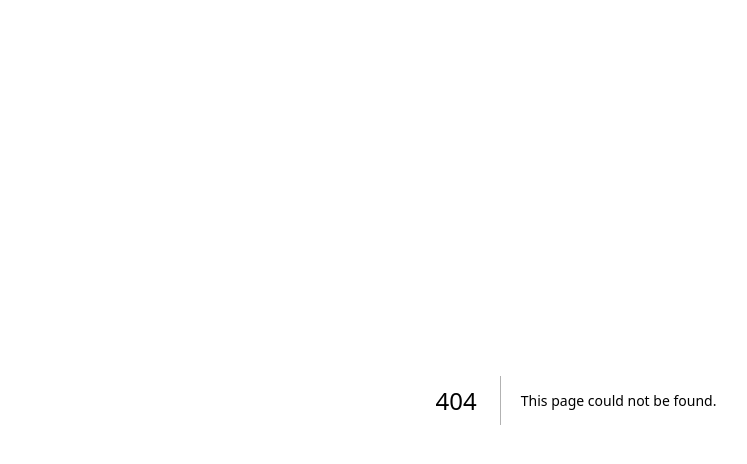
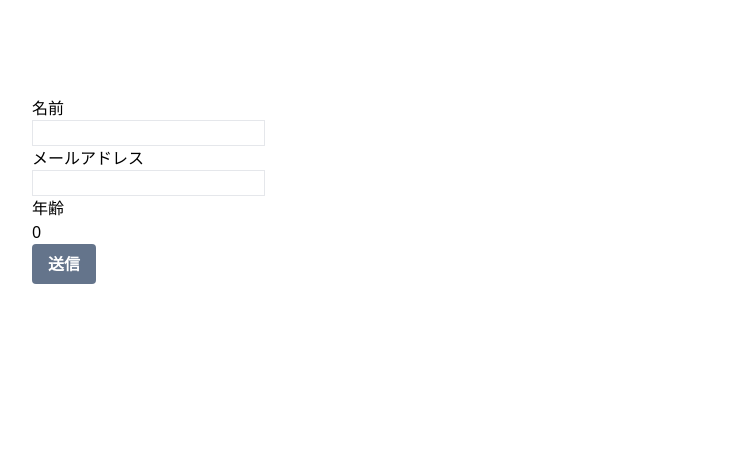
Before and after one commit to kinjo1130/portfolio-v4, a Next.js app: page /techPlayGround/reactHookForm/container in a window 1280 px wide. Before the commit this address had no page. Shown: the top 464 px of the page, without its empty margins (64-811 px from the left). Built offline with nearby package versions, Linux system fonts and the light colour scheme.

Commit message:
技術的な試せる場所を作ってみた

```diff
--- a/components/Button.tsx
+++ b/components/Button.tsx
@@ -2,11 +2,21 @@ type Props = {
 	children: React.ReactNode;
 	className?: string;
 	handleClick?: () => void;
+	type?: "button" | "submit" | "reset";
 };
-export default function Button({ children, className, handleClick }:Props) {
+export const Button: React.FC<Props> = ({
+	children,
+	className,
+	handleClick,
+	type,
+}) => {
 	return (
-    <button type="button" onClick={handleClick} className={`bg-slate-500 hover:bg-slate-700 text-white font-bold py-2 px-4 rounded ${className}`}>
+		<button
+			type={type}
+			onClick={handleClick}
+			className={`bg-slate-500 hover:bg-slate-700 text-white font-bold py-2 px-4 rounded ${className}`}
+		>
 			{children}
 		</button>
 	);
-}
+};
--- a/components/Header.tsx
+++ b/components/Header.tsx
@@ -12,7 +12,7 @@ export const Header: React.FC = () => {
 				: "";
 		}
 		// それ以外のパスの場合は、サブパスを含むかどうかをチェック
-		return router.pathname.startsWith(href + "/") || router.pathname === href
+		return router.pathname.startsWith(`${href}/`) || router.pathname === href
 			? "bg-slate-200 rounded-2xl py-2 px-4 no-underline"
 			: "";
 	};
--- a/components/Heading.tsx
+++ b/components/Heading.tsx
@@ -1,4 +1,4 @@
-import React from 'react';
+import type React from 'react';
 
 interface HeadingProps {
   children: React.ReactNode;
--- a/package.json
+++ b/package.json
@@ -9,6 +9,7 @@
     "lint": "next lint"
   },
   "dependencies": {
+    "@hookform/resolvers": "^3.9.1",
     "@vercel/og": "^0.6.2",
     "lucide-react": "^0.376.0",
     "microcms-js-sdk": "^3.1.0",
@@ -16,7 +17,9 @@
     "next": "14.1.4",
     "react": "^18",
     "react-dom": "^18",
-    "rss": "^1.2.2"
+    "react-hook-form": "^7.54.0",
+    "rss": "^1.2.2",
+    "zod": "^3.24.0"
   },
   "devDependencies": {
     "@biomejs/biome": "1.9.4",
--- a/pages/index.tsx
+++ b/pages/index.tsx
@@ -1,11 +1,12 @@
 import Achievement from "@/components/Achievement";
-import Button from "@/components/Button";
+import { Button } from "@/components/Button";
 import MembershipList from "@/components/MembershipList";
 import SNS from "@/components/SNS";
 import { SeoHead } from "@/components/SeoHead";
 import Image from "next/image";
 import Link from "next/link";
 import Layout from "./layout";
+import TechPlayground from "./techPlayGround";
 export default function Home() {
 	return (
 		<>
@@ -37,9 +38,14 @@ export default function Home() {
 						<div className="my-10">
 							<MembershipList />
 						</div>
-						<Button className="mt-10">
-							<Link href="/about">詳細なプロフィール</Link>
-						</Button>
+						<div className="flex flex-col">
+							<Button className="mt-10">
+								<Link href="/techPlayGround/">技術的な遊び場へ</Link>
+							</Button>
+							<Button className="mt-10">
+								<Link href="/about">詳細なプロフィール</Link>
+							</Button>
+						</div>
 					</div>
 				</div>
 
--- a/pages/products/index.tsx
+++ b/pages/products/index.tsx
@@ -1,13 +1,18 @@
+import { SeoHead } from "@/components/SeoHead";
+import { client } from "@/libs/client";
+import type { Products } from "@/types/product";
+import Image from "next/image";
+import Link from "next/link";
 import Layout from "../layout";
-import { client } from "@/libs/client";
-import { Products } from "@/types/product";
-import Link from "next/link";
-import Image from "next/image";
-import { SeoHead } from "@/components/SeoHead";
 export default function Product({ products }: { products: Products }) {
 	return (
 		<>
-      <SeoHead title="Products" titleTemplate="プロダクト一覧" description="Products List" imgUrl="/favicon.ico"></SeoHead>
+			<SeoHead
+				title="Products"
+				titleTemplate="プロダクト一覧"
+				description="Products List"
+				imgUrl="/favicon.ico"
+			/>
 			<Layout title="Products">
 				<ul className="ml-5 grid md:grid-cols-3 gap-4 ">
 					{products.map((product) => (
--- /dev/null
+++ b/pages/techPlayGround/index.tsx
@@ -0,0 +1,26 @@
+import { Button } from "@/components/Button";
+import { SeoHead } from "@/components/SeoHead";
+import Link from "next/link";
+import Layout from "../layout";
+import FormContainer from "./reactHookForm/container";
+
+const TechPlayground: React.FC = () => {
+	return (
+		<>
+			<SeoHead
+				title="Products"
+				titleTemplate="技術的な試行錯誤一覧"
+				description="TechPlayGround List"
+				imgUrl="/favicon.ico"
+			/>
+			<Layout title="Tech PlayGround List">
+				<Button className="mt-10">
+					<Link href="/techPlayGround/reactHookForm">
+						reactHookFormを試したみた
+					</Link>
+				</Button>
+			</Layout>
+		</>
+	);
+};
+export default TechPlayground;
--- /dev/null
+++ b/pages/techPlayGround/reactHookForm/container.tsx
@@ -0,0 +1,34 @@
+/*
+ここには、ロジックとvalidation関係を書くようにする
+*/
+import { zodResolver } from "@hookform/resolvers/zod";
+import { type SubmitHandler, useForm } from "react-hook-form";
+import { z } from "zod";
+import type { FormValues } from "./presenter";
+import FormPresenter from "./presenter";
+
+// validationのschemaの作成
+const schema = z.object({
+	name: z.string().nonempty(),
+	email: z.string().email(),
+	age: z.number().int().positive(),
+});
+
+const FormContainer = () => {
+	// ここにロジックを書いていく
+	const { control, handleSubmit } = useForm<FormValues>({
+		resolver: zodResolver(schema),
+		defaultValues: {
+			name: "",
+			email: "",
+			age: 0,
+		},
+	});
+	const onSubmit: SubmitHandler<FormValues> = (data) => {
+		console.log(data);
+	};
+	// UIはここにimportしてきているだけ
+	return <FormPresenter control={control} onSubmit={handleSubmit(onSubmit)} />;
+};
+
+export default FormContainer;
--- /dev/null
+++ b/pages/techPlayGround/reactHookForm/index.tsx
@@ -0,0 +1,10 @@
+import FormContainer from "./container";
+
+const Page = () => {
+	return (
+		<div>
+			<FormContainer />
+		</div>
+	);
+};
+export default Page;
--- /dev/null
+++ b/pages/techPlayGround/reactHookForm/presenter.tsx
@@ -0,0 +1,69 @@
+import { Button } from "@/components/Button";
+import {
+	type Control,
+	Controller,
+	type UseFormHandleSubmit,
+} from "react-hook-form";
+
+export type FormValues = {
+	name: string;
+	email: string;
+	age: number;
+};
+
+type Props = {
+	control: Control<FormValues>;
+	onSubmit: ReturnType<UseFormHandleSubmit<FormValues>>;
+};
+
+const FormPresenter: React.FC<Props> = ({ control, onSubmit }) => {
+	return (
+		<form onSubmit={onSubmit} className="m-24">
+			<div>
+				<label htmlFor="name">名前</label>
+				<Controller
+					name="name"
+					control={control}
+					render={({ field, fieldState }) => (
+						<div>
+							<input type="text" {...field} className="border" />
+							{fieldState.error && <span>{fieldState.error.message}</span>}
+						</div>
+					)}
+				/>
+			</div>
+
+			<div>
+				<label htmlFor="email">メールアドレス</label>
+				<Controller
+					name="email"
+					control={control}
+					render={({ field, fieldState }) => (
+						<div>
+							<input type="email" {...field} className="border" />
+							{fieldState.error && <span>{fieldState.error.message}</span>}
+						</div>
+					)}
+				/>
+			</div>
+
+			<div>
+				<label htmlFor="age">年齢</label>
+				<Controller
+					name="age"
+					control={control}
+					render={({ field, fieldState }) => (
+						<div>
+							<input id="age" type="number" {...field} />
+							{fieldState.error && <span>{fieldState.error.message}</span>}
+						</div>
+					)}
+				/>
+			</div>
+
+			<Button type="submit">送信</Button>
+		</form>
+	);
+};
+
+export default FormPresenter;
```
Also changed, not shown: 1 other file (tests, documents, lock files or other folders). Lines whose indentation alone changed are shown as unchanged.
